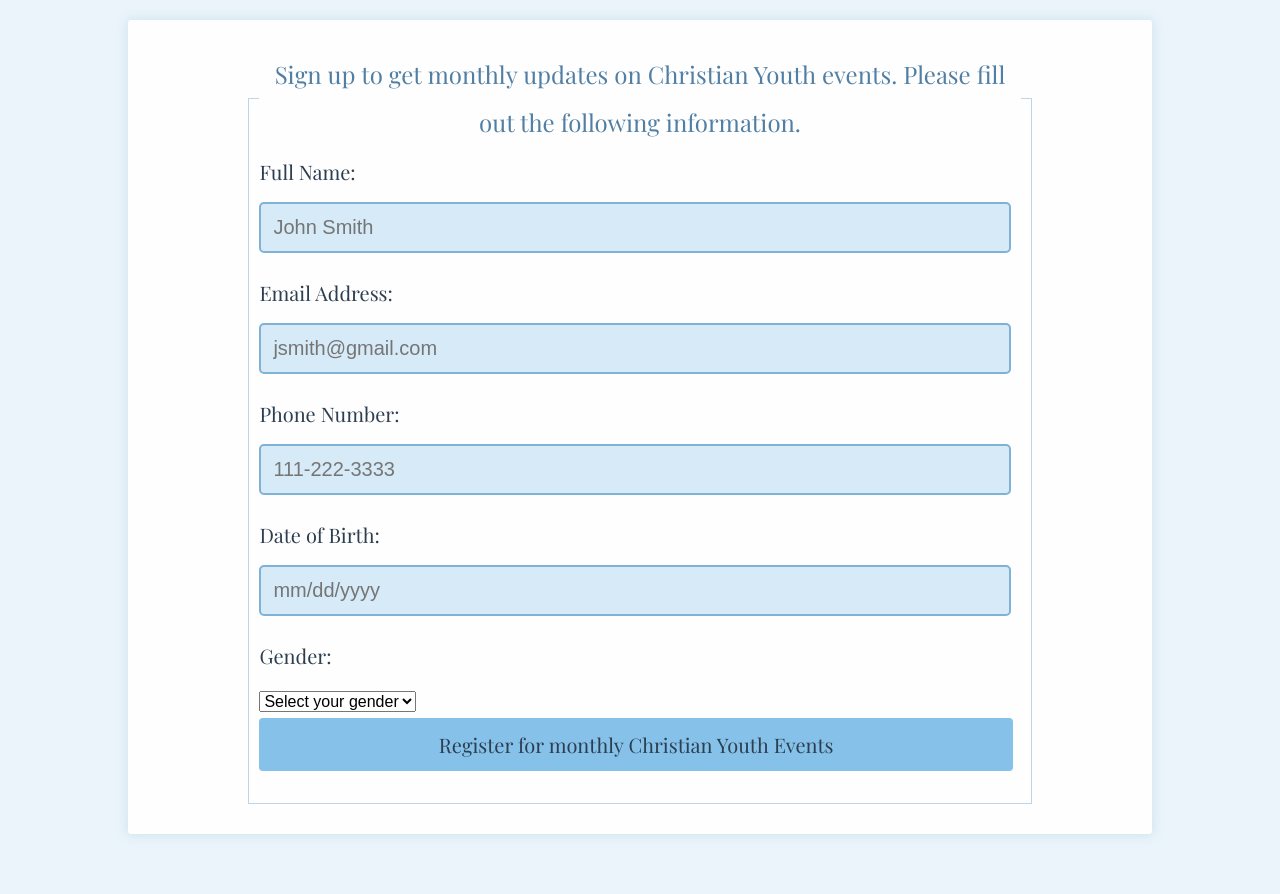
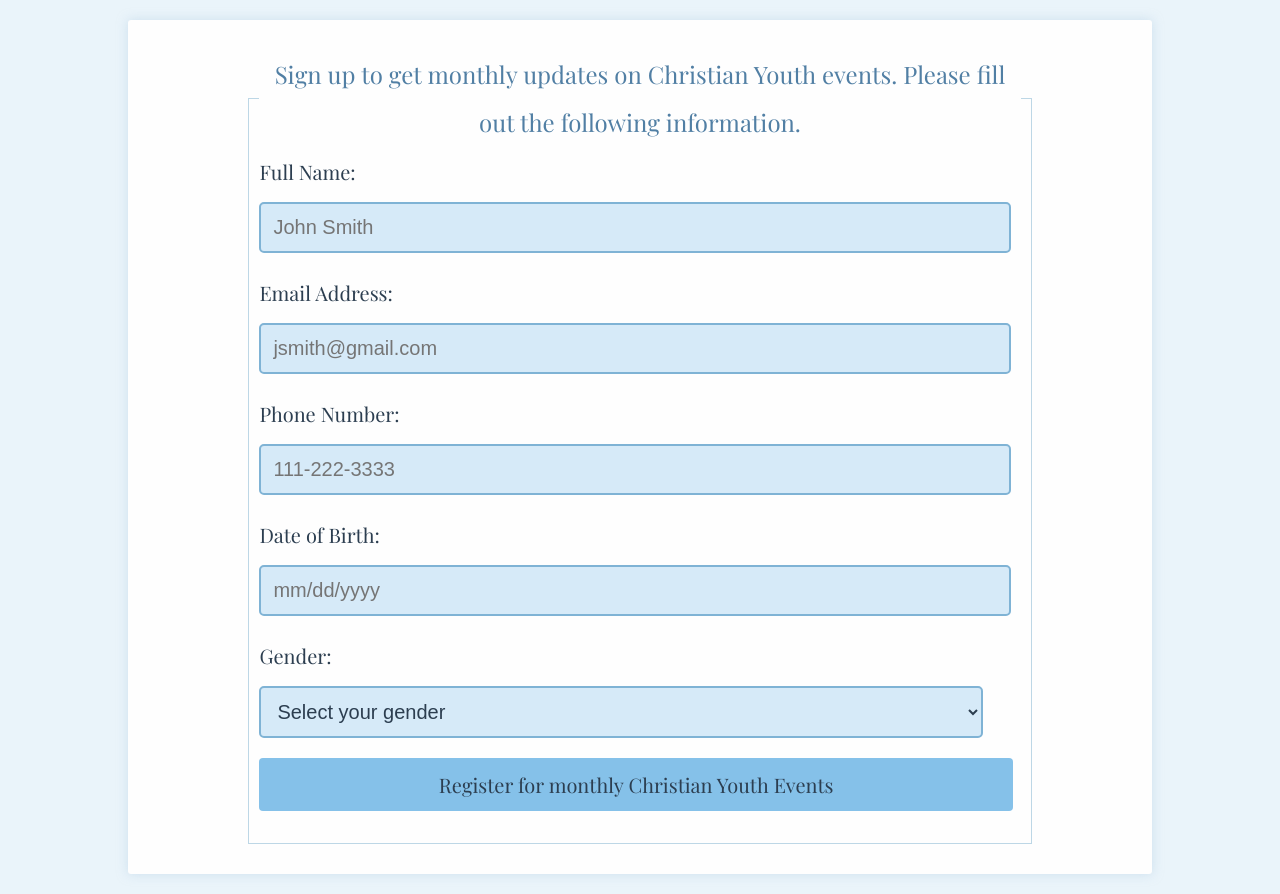
Before and after one commit to aracelihernandez60/project1, a plain HTML site: page index.html in a window 1280 px wide. Before the commit the page ends 854 px from the top, so only its background shows below. Drawn offline with nearby package versions, Linux system fonts and the light colour scheme; a web font is replaced by a local one.

Commit message:
select icon changed to same format

```diff
--- a/css/style.css
+++ b/css/style.css
@@ -41,7 +41,7 @@ label {
     margin-bottom: 10px;
 }
 
-input {
+input, select {
     width: 95%;
     padding: 12px;
     margin-bottom: 20px;
@@ -49,6 +49,7 @@ input {
     border: 2px solid #7fb3d5;
     border-radius: 5px;
     color: #2c3e50;
+    font-size: 1em;
 }
 
 input[type="submit"] {
@@ -98,7 +99,7 @@ input[type="submit"]:hover {
         font-size: 1.5em;
     }
 
-    label, input {
+    label, input, select {
         font-size: 1.25em;
     }
 
```
